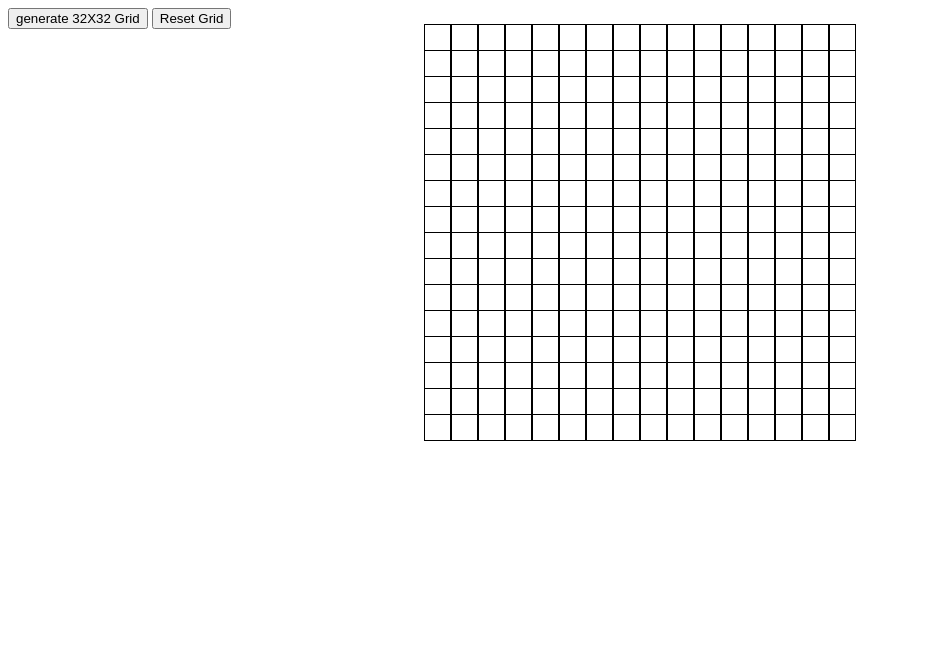
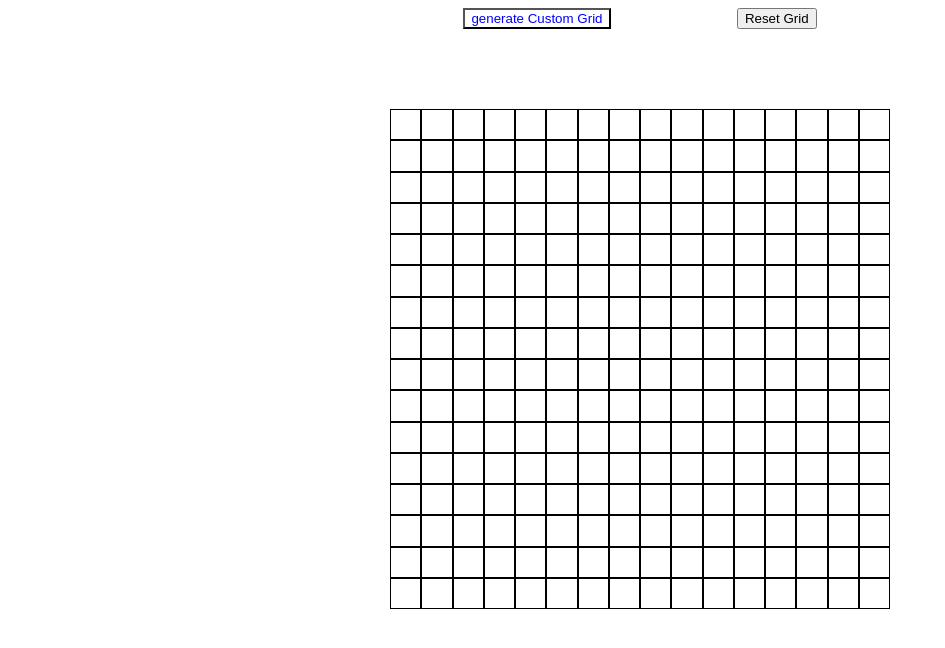
Before and after one commit to smlazer/Etch-a-sketch, a plain HTML site: page index.html in a window 1280 px wide. Shown: the whole page, without its empty margins (0-945 px from the left). Drawn offline with Linux system fonts and the light colour scheme.

Commit message:
added resize functionality

```diff
--- a/index.html
+++ b/index.html
@@ -7,9 +7,11 @@
 </head>
 
 <body>
-    <button id="16btn" onclick="generateGrid2()">generate 32X32 Grid</button>
+    <div class="btns">
+    <button id="gen" onclick="generateGrid2()">generate Custom Grid</button>
     <button id="reset" onclick="resetGrid()">Reset Grid</button>
-        <div id="container"></div>
+    </div>
+    <div id="container"></div>
 
 
         <script src="scripts/scripts.js"></script>
--- a/scripts/scripts.js
+++ b/scripts/scripts.js
@@ -19,11 +19,14 @@ for ( var j = 0; j < 16; j++) {
 
 
 function generateGrid2() {
+    var x = prompt("Please Choose a number between 16 and 100");
+    var num = parseInt(x);
+    if(num >= 16 && num <= 100) {
     container.innerHTML = '';
-    for (var i = 0; i < 32; i++) {
+    for (var i = 0; i < num; i++) {
         var row = document.createElement('div');
         row.className = 'row';
-    for ( var j = 0; j < 32; j++) {
+    for ( var j = 0; j < num; j++) {
         var cell = document.createElement('div');
         cell.className = 'cell';
         cell.onmouseover = function(event) {
@@ -35,6 +38,12 @@ function generateGrid2() {
            container.appendChild(row);
         }
     }
+    else {
+        alert("Please choose a correct number. Generating default grid.");
+        container.innerHTML = '';
+        generateGrid();
+    }
+}
 
 function resetGrid() {
 container.innerHTML = '';
--- a/styles/styles.css
+++ b/styles/styles.css
@@ -1,21 +1,41 @@
 #container {
- display: block;
- margin: 0 auto;
- width: 100%;
+
+    margin-top: 80px;
+    margin-left: auto;
+    margin-right: auto;
+	width: 500px;
+	height: 500px;
+	display: flex;
+	flex-direction: column;
+	flex-wrap: nowrap;
+	justify-content: flex-start;
 }
 
 .row {
-    display: block;
-    margin: 0 auto;
-    width:100%;
-    text-align: center;
+	display: flex;
+	flex-direction: row;
+	flex-wrap: nowrap;
+	flex: 1 1 auto;
 }
 
-.cell {
-    background: white;
-    border: black 1px solid;
-    width: 25px;
-    height: 25px;
-    margin-top: -5px;
-    display: inline-block;
+.cell{
+  background: white;
+	flex: 1 1 auto;
+	border: 1px solid black;
 }
+
+.btns {
+    display: flex;
+    justify-content: center;
+}
+
+#gen {
+    background-color: white;
+    color: blue;
+    margin-right: 5%;
+
+}
+
+#reset {
+    margin-left: 5%;
+}
```
